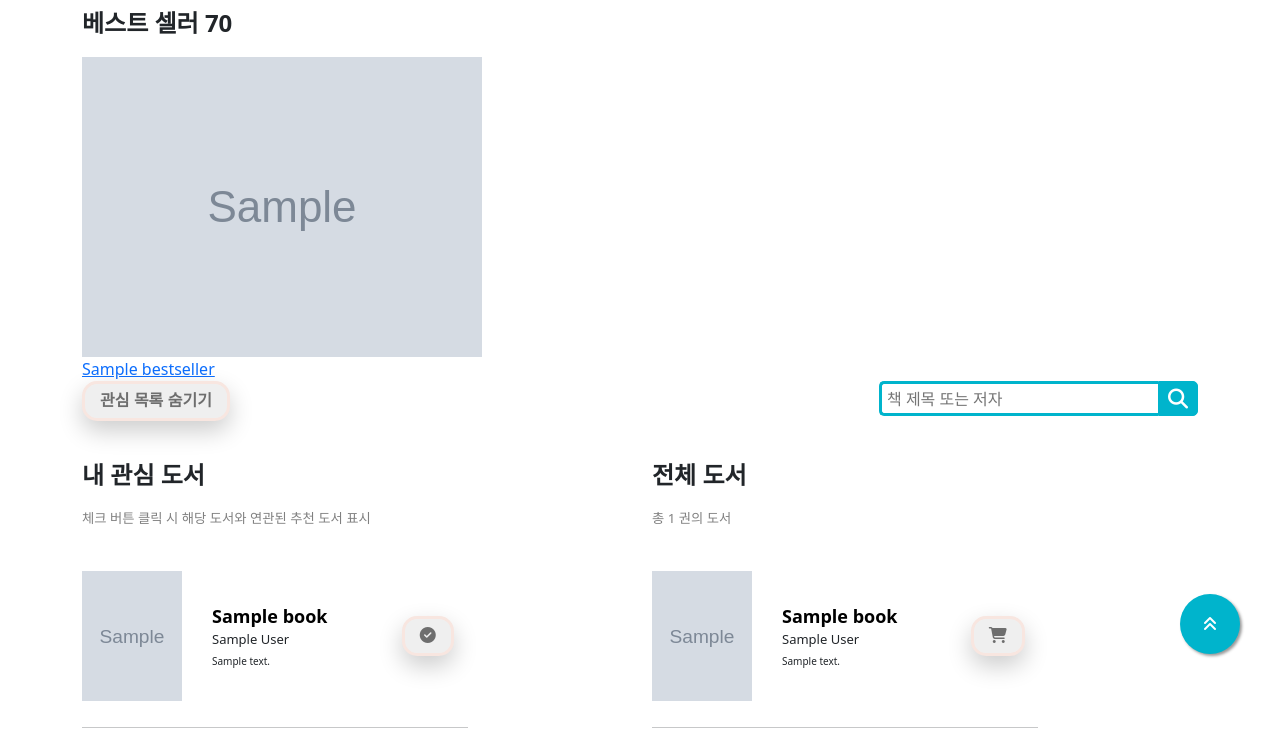
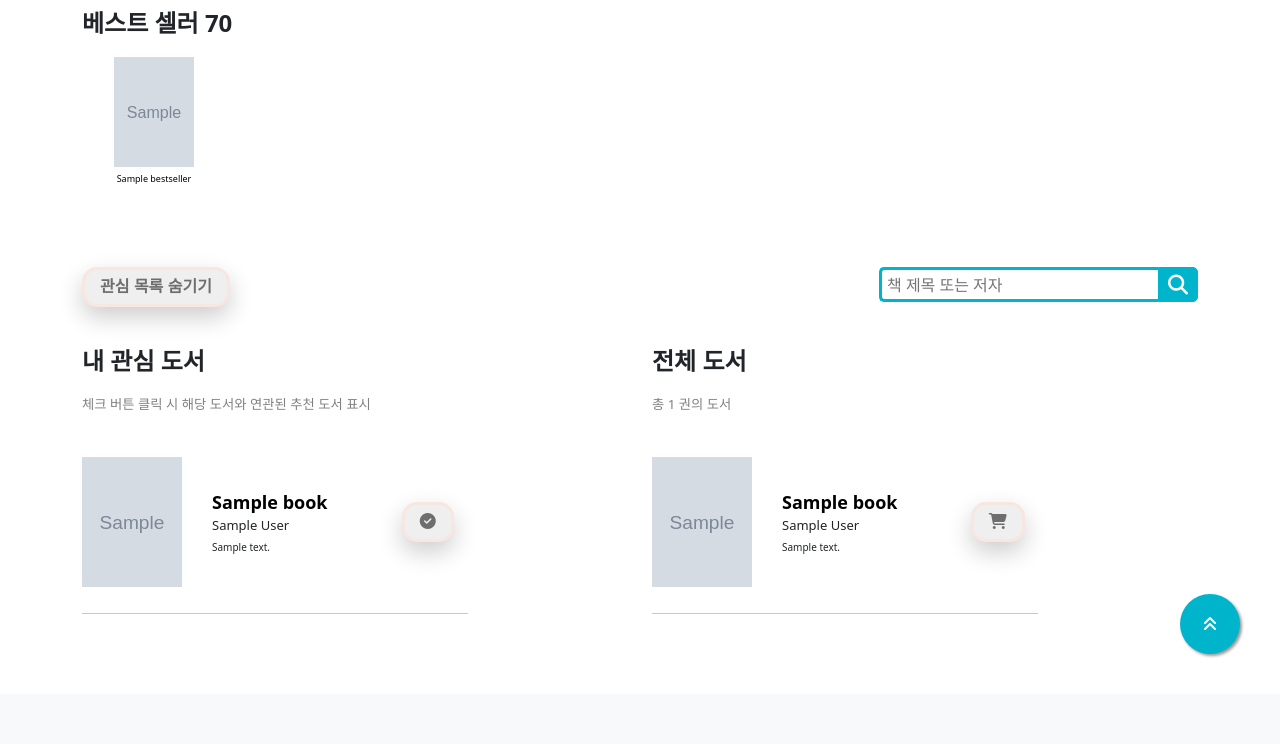
Before and after one commit to sungwookoo/django_recommend_book, a Django app: template templates/home.html in a window 1280 px wide. Shown: the part 106-850 px from the top of the page. After the commit the page ends 763 px from the top, so only its background shows below. Run offline with Django 4.2, Linux system fonts and the light colour scheme; the template is opened without the code that fills it: most values are stand-ins (such as "Sample title", 1, 10 or a date in 2020); grey boxes marked "Sample" are stand-in pictures; some libraries are stand-ins or nearby versions.

Commit message:
design : 베스트 셀러 및 더보기, 추천 버튼 디자인

```diff
--- a/static/css/home.css
+++ b/static/css/home.css
@@ -1,3 +1,6 @@
+body {
+    flex-wrap: wrap;
+}
 .book-info {
     display: flex;
     flex-direction: column;
@@ -16,6 +19,52 @@
     flex-wrap: wrap;
 }
 
+/*bestseller*/
+.bestseller-area{
+
+}
+
+.bestseller{
+    display: flex;
+    flex-direction: row;
+    justify-content: space-between;
+    overflow-x: scroll;
+    margin-bottom: 40px;
+}
+
+.bestseller-book{
+    margin-left: 32px;
+    margin-right: 32px;
+}
+
+.bestseller-book-img{
+    width: 80px;
+    height: 110px;
+    background-color: black;
+    margin-bottom: 5px;
+}
+
+.bestseller-thumb-book-img{
+    width: 80px;
+    height: 110px;
+    object-fit: cover;
+
+
+}
+
+.bestseller-title {
+    display: block;
+    font-size: xx-small;
+    text-align: center;
+    text-overflow: ellipsis;
+    overflow: hidden;
+    height: 55px;
+    text-decoration: none;
+    color: black;
+    cursor: pointer;
+}
+
+/*top*/
 .top-area {
     display: flex;
     flex-direction: column;
@@ -442,3 +491,10 @@
     cursor: pointer;
     font-size: 20px;
 }
+
+/*more*/
+.infinite-more-link{
+    font-weight: bolder;
+    margin-bottom: 15px;
+    text-align: center;
+}
```
